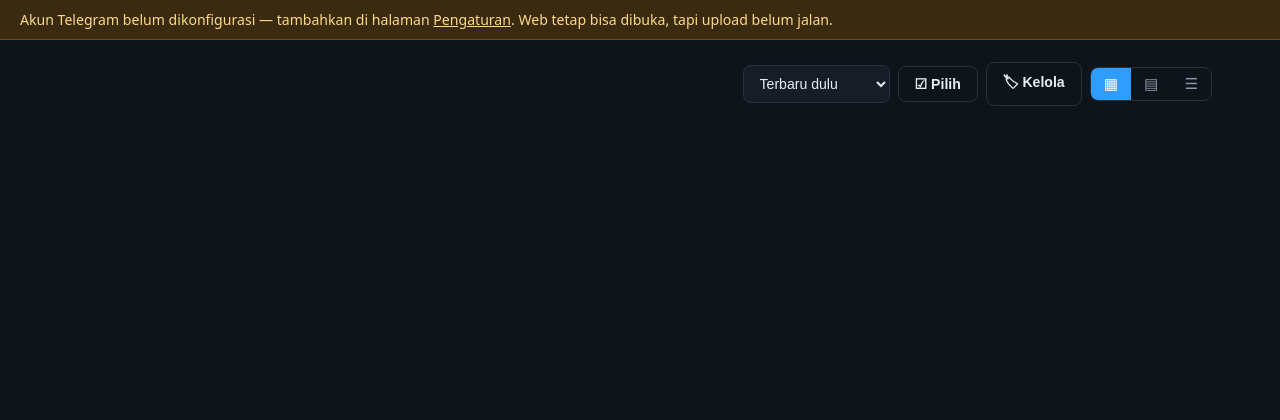
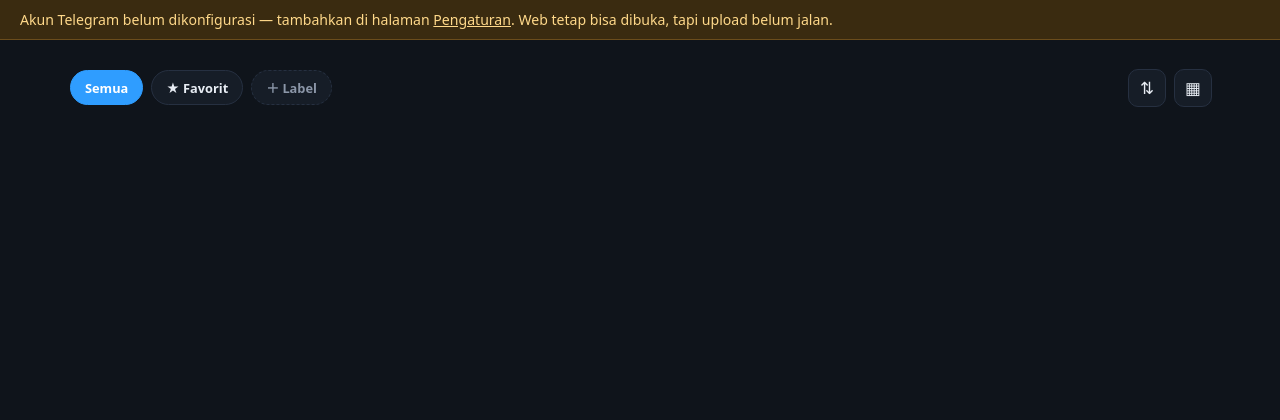
Before and after one commit to diyansantoso26/tgdrive-server, a Flask app: template templates/photos.html in a window 1280 px wide. Shown: the part 58-478 px from the top of the page. Run offline with Flask 3, Linux system fonts and the light colour scheme; the template is opened without the code that fills it, so the values that code supplies are empty; data comes from the database, SQL or seed files in the repository; some libraries are stand-ins or nearby versions.

Commit message:
tgdrive-server: templates/photos.html

```diff
--- a/templates/photos.html
+++ b/templates/photos.html
@@ -2,26 +2,13 @@
 {% set active='photos' %}
 {% block title %}Foto — TG Drive{% endblock %}
 {% block content %}
-<div class="toolbar">
-  <div class="tools">
-    <select id="psort">
-      <option value="taken-desc">Terbaru dulu</option>
-      <option value="taken-asc">Terlama dulu</option>
-      <option value="date-desc">Upload terbaru</option>
-      <option value="size-desc">Ukuran terbesar</option>
-      <option value="size-asc">Ukuran terkecil</option>
-      <option value="name-asc">Nama A–Z</option>
-    </select>
-    <button class="btn ghost" id="pselModeBtn" title="Pilih banyak">☑ Pilih</button>
-    <button class="btn ghost" id="labManageBtn" title="Kelola label">🏷 Kelola</button>
-    <div class="seg" id="pview">
-      <button data-v="grid" class="on" title="Grid nyaman">▦</button>
-      <button data-v="compact" title="Grid rapat">▤</button>
-      <button data-v="list" title="Daftar">☰</button>
-    </div>
+<div class="fbar-wrap" id="fbarWrap">
+  <div class="fotobar">
+    <div class="lchips" id="lchips"></div>
+    <button class="iconbtn" id="psortBtn" title="Urutkan">⇅</button>
+    <button class="iconbtn" id="pviewBtn" title="Tampilan">▦</button>
   </div>
 </div>
-<div class="lchips" id="lchips"></div>
 <div id="selBar" class="selbar hidden"><span id="pselCount">0 dipilih</span><span class="spacer"></span><button id="pselAllBtn">Pilih semua</button><button id="pselCancelBtn">✕ Batal</button></div>
 <div id="lockNote" class="locknote hidden"></div>
 <div class="tl-outer" id="tlOuter">
```
